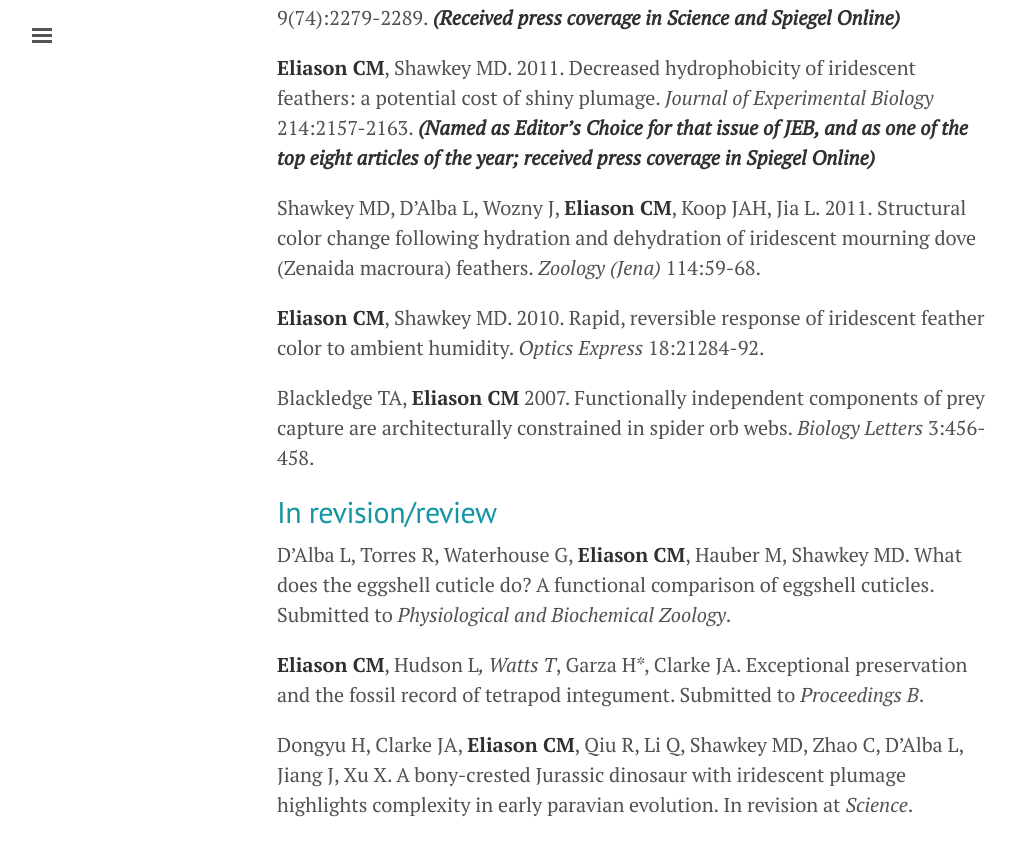
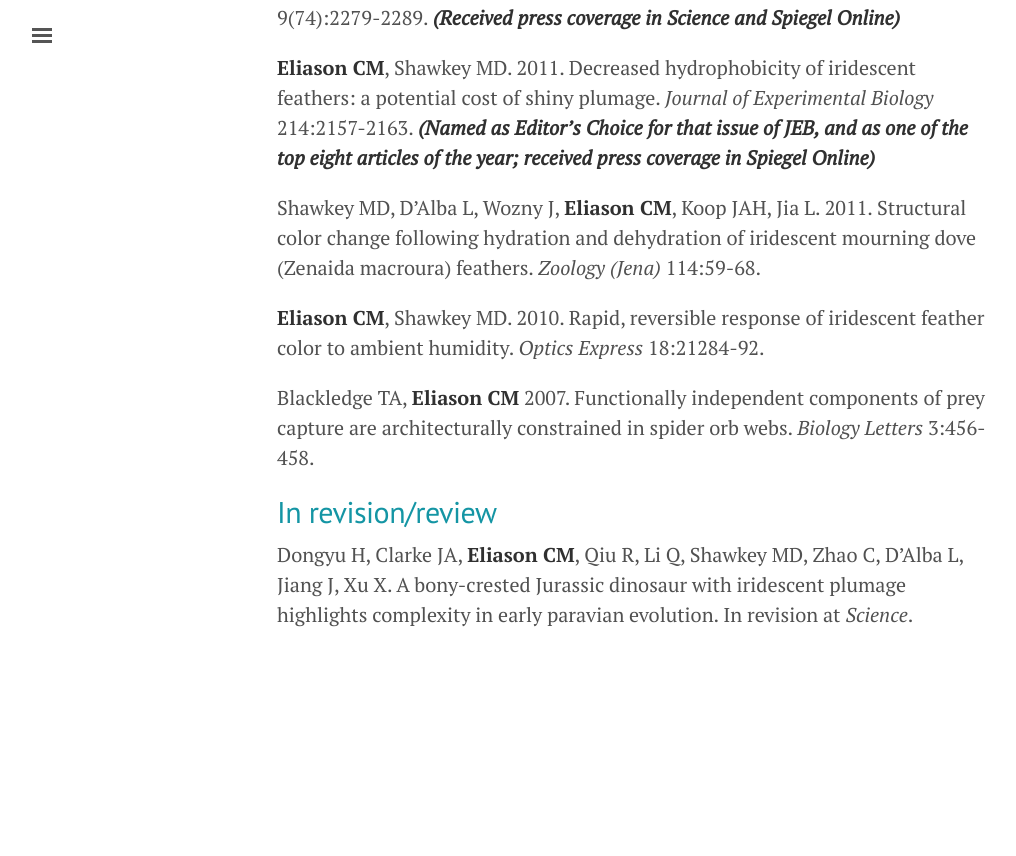
Before and after one commit to celiason/celiason.github.io, a Jekyll site: the page built from publications.md, in a window 1280 px wide and 900 px high, scrolled down 1197 px. Shown: the top 856 px of the window, without its empty margins (3-1019 px from the left). Built offline with Jekyll 4.4.1, drawn with Linux system fonts in a browser that asks for light colours; after the commit the page ends 1907 px from its top, so only the background shows below that.

Commit message:
fix pubs

```diff
--- a/publications.md
+++ b/publications.md
@@ -37,9 +37,9 @@
 
 ## In revision/review
 
-D'Alba L, Torres R, Waterhouse G, __Eliason CM__, Hauber M, Shawkey MD. What does the eggshell cuticle do? A functional comparison of eggshell cuticles. Submitted to _Physiological and Biochemical Zoology_.
+<!-- D'Alba L, Torres R, Waterhouse G, __Eliason CM__, Hauber M, Shawkey MD. What does the eggshell cuticle do? A functional comparison of eggshell cuticles. Submitted to _Physiological and Biochemical Zoology_. -->
 
-__Eliason CM__, Hudson L*, Watts T*, Garza H*, Clarke JA. Exceptional preservation and the fossil record of tetrapod integument. Submitted to _Proceedings B_.
+<!-- __Eliason CM__, Hudson L*, Watts T*, Garza H*, Clarke JA. Exceptional preservation and the fossil record of tetrapod integument. Submitted to _Proceedings B_. -->
 
 Dongyu H, Clarke JA, __Eliason CM__, Qiu R, Li Q, Shawkey MD, Zhao C, D'Alba L, Jiang J, Xu X. A bony-crested Jurassic dinosaur with iridescent plumage highlights complexity in early paravian evolution. In revision at _Science_.
 
```
Also changed, not shown: 1 other file.
